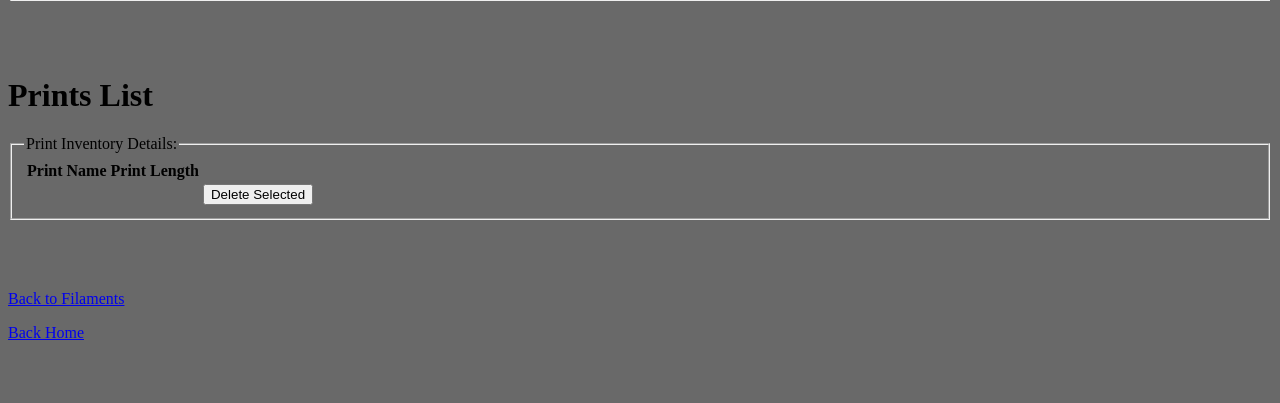
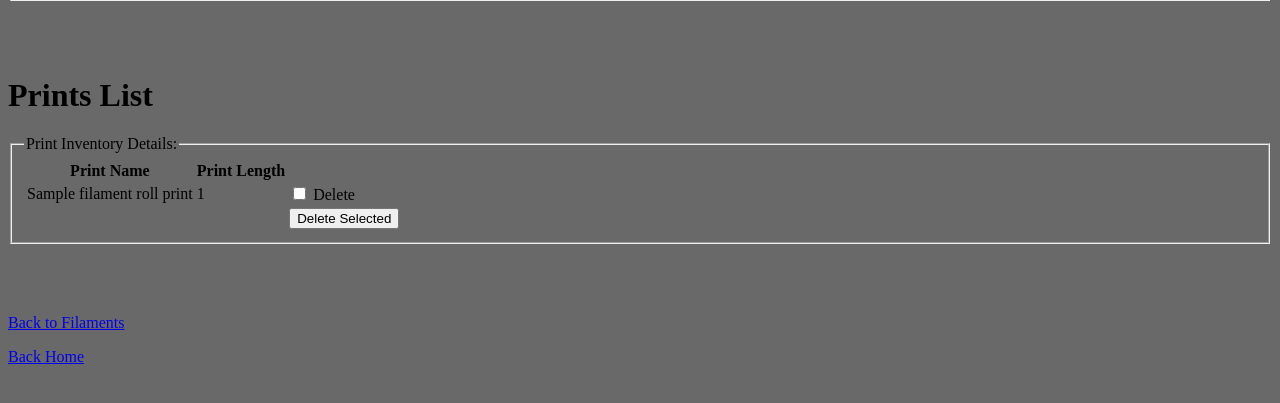
Before and after one commit to joemysterio86/filamentTracker, a Flask app: page /prints in a window 1280 px wide. Shown: the part 227-630 px from the top of the page. Run offline with Flask 3, Linux system fonts and the light colour scheme; tables that the repository leaves empty hold one stand-in row (values such as "Sample post"); a database or web service that is not in the repository returns one stand-in record (values such as "Sample title"); some libraries are stand-ins or nearby versions.

Commit message:
experimenting by changing the backend to mongodb

```diff
--- a/app.py
+++ b/app.py
@@ -1,150 +1,208 @@
-import os, sqlalchemy
-from sqlalchemy import func, text, event
-from models import FilamentRoll, FilamentRollPrints, FilamentSpool, FilamentType
+import json
+import csv, os
+from bson import ObjectId
 from flask import Flask, render_template, request, redirect, session
-from flask_sqlalchemy import SQLAlchemy
-from sqlalchemy.orm import sessionmaker
+from collections import OrderedDict
+from flask_pymongo import PyMongo
+from wtforms import Form, BooleanField, StringField, FloatField, validators
+
+app_mongo = Flask(__name__)
+app_mongo.config["MONGO_URI"] = "mongodb://test-mongodb.corp.jagsns.com:32768/filamentdb"
+app_mongo.secret_key = os.urandom(24)
+mongo = PyMongo(app_mongo)
+
+class SpoolForm(Form):
+    brand = StringField('brand', [validators.length(max=25),validators.input_required()])
+    spool_material = StringField('spool_material', [validators.length(max=25),validators.input_required()])
+    weight = FloatField('weight',[validators.input_required()])
+
+filament_rolls = mongo.db.filament_rolls
+filament_roll_prints = mongo.db.filament_roll_prints
+filament_spools = mongo.db.filament_spools
+filament_types = mongo.db.filament_types
 
 
-db_path = os.path.join(os.getcwd(), 'main.db')
-db_uri = 'sqlite:///{}'.format(db_path)
-engine = sqlalchemy.create_engine(db_uri)
-Session = sessionmaker(bind=engine)
-sqlsession = Session()
+def prepop_fil_type_table():
+    if 'filament_types' not in mongo.db.list_collection_names():
+        try:
+            with open('assets/prepop_filament_type.csv', encoding='utf-8', newline='') as csv_file:
+                csv_reader = csv.DictReader(csv_file, quotechar='"')
+                clist = [row for row in csv_reader]
+                entries = []
+                for row in clist:
+                    entries.append({'filament_type':list(row.values())[0], 'density':float(list(row.values())[1])})
+            filament_types.insert_many(entries)
+        except:
+            print('Could not import data to filament_types collection!')
+    else:
+        print('filament_types collection is there! moving on...')
 
-app = Flask(__name__)
-app.config["SQLALCHEMY_DATABASE_URI"] = db_uri
-app.config['SECRET_KEY'] = os.urandom(24)
-db = SQLAlchemy(app)
+def check_create_collections():
+    collection_list = ['filament_rolls','filament_spools','filament_roll_prints']
+    for collection in collection_list:
+            if collection not in mongo.db.list_collection_names():
+                try:
+                    mongo.db.create_collection(collection)
 
-@event.listens_for(engine, "connect")
-def set_sqlite_pragma(dbapi_connection, connection_record):
-    cursor = dbapi_connection.cursor()
-    cursor.execute("PRAGMA foreign_keys = ON")
-    cursor.close()
+                    with open(f'assets/{collection}_schema.json', 'r') as fss:
+                        json_fss = json.loads(fss.read())
 
-@app.route("/")
+                    db_dict = OrderedDict([('collMod', 'filament_rolls'),
+                                            ('validator', json_fss),
+                                            ('validationLevel', 'strict')])
+                    mongo.db.command(db_dict)
+                except Exception:
+                    print(f'Could not import data to {collection} collection!')
+            else:
+                print(f'{collection} collection is there! moving on...')
+
+@app_mongo.route("/")
 def index():
+    view_gen_filament = filament_rolls.find({}, {"_id":1, "name":1, "brand":1, "filament_type":1, "color":1, "spool_material":1, "roll_finished":1})
+
     if 'view_prints' in request.form and request.method == 'POST':
         session['fila_id'] = request.form.get('view_prints')
         return redirect("prints")
 
-    view_gen_filament = sqlsession.query(FilamentRoll.roll_id, FilamentRoll.name, FilamentRoll.brand, FilamentRoll.filament_types, FilamentRoll.color, FilamentRoll.spool_material, FilamentRoll.roll_finished).order_by(FilamentRoll.roll_id).all()
-    return render_template("index.html", fil_length_remaining_calc=fil_length_remaining_calc, view_gen_filament=view_gen_filament)
+    return render_template("index.html", view_gen_filament=view_gen_filament, fil_length_remaining_calc=fil_length_remaining_calc)
 
-@app.route("/filaments", methods=["GET","POST"])
+
+@app_mongo.route("/filaments", methods=["GET","POST"])
 def filaments():
-    view_all_filament = sqlsession.query(FilamentRoll.roll_id, FilamentRoll.name, FilamentRoll.brand, FilamentRoll.filament_types, FilamentRoll.color, FilamentRoll.cost, FilamentRoll.roll_weight, FilamentRoll.diameter, FilamentRoll.spool_material, FilamentRoll.roll_finished).order_by(FilamentRoll.roll_id).all()
-    spool_mat_list = set(sqlsession.query(FilamentSpool.spool_material).all())
-    spool_brand_list = set(sqlsession.query(FilamentSpool.brand).all())
-    fil_types_list = sqlsession.query(FilamentType.filament_types).all()
+    view_all_filament = filament_rolls.find({}, {"_id":1, "name":1, "brand":1, "filament_type":1, "color":1, "cost":1, "roll_weight":1, "diameter":1, "spool_material":1, "roll_finished":1})
+    spool_mat_list = filament_spools.distinct("spool_material")
+    fil_types_list = filament_types.distinct("filament_type")
+    spool_brand_list = filament_spools.distinct("brand")
 
-    if 'new_fila' in request.form and request.method == 'POST':
-        entry = FilamentRoll(
-            name=request.form.get("name"),
-            brand=request.form.get("brand"),
-            filament_types=request.form.get("filament_types"),
-            color=request.form.get("color"),
-            cost=request.form.get("cost"),
-            roll_weight=request.form.get("roll_weight"),
-            diameter=request.form.get("diameter"),
-            spool_material=request.form.get("spool_material")
-        )
+    if 'add_filament' in request.form and request.method == 'POST':
         try:
-            sqlsession.add(entry)
-            sqlsession.commit()
-        except:
-            sqlsession.rollback()
-            return render_template("filaments.html", view_all_filament=view_all_filament, spool_mat_list=spool_mat_list, spool_brand_list=spool_brand_list, fil_types_list=fil_types_list)
+            spool_mat_list = filament_spools.distinct("spool_material", {"brand": f"{request.form.get('brand')}"})
+            if request.form.get('spool_material') in spool_mat_list:
+                filament_rolls.insert_one(
+                    {
+                        'name': request.form.get('name'),
+                        'brand': request.form.get('brand'),
+                        'filament_type': request.form.get('filament_type'),
+                        'color': request.form.get('color'),
+                        'cost': float(request.form.get('cost')),
+                        'roll_weight': float(request.form.get('roll_weight')),
+                        'diameter': float(request.form.get('diameter')),
+                        'spool_material': request.form.get('spool_material'),
+                        'roll_finished': False
+                    }
+                )
+        except Exception:
+            pass
         else:
+            # return render_template("filaments.html", filament_spools=filament_spools,spool_brand_list=spool_brand_list,fil_types_list=fil_types_list,spool_mat_list=spool_mat_list, view_all_filament=view_all_filament)
             return redirect("filaments")
 
     if 'delete_checked' in request.form and request.method == 'POST':
         for entry in request.form.getlist('delete_checked'):
-            sqlsession.query(FilamentRoll).filter(FilamentRoll.roll_id == entry).delete()
-        sqlsession.commit()
+            filament_rolls.delete_one({"_id":ObjectId(f"{entry}")})
         return redirect("filaments")
 
     if 'view_prints' in request.form and request.method == 'POST':
         session['fila_id'] = request.form.get('view_prints')
         return redirect("prints")
 
-    return render_template("filaments.html", view_all_filament=view_all_filament, spool_mat_list=spool_mat_list, spool_brand_list=spool_brand_list, fil_types_list=fil_types_list)
+    return render_template("filaments.html", filament_spools=filament_spools,spool_brand_list=spool_brand_list,fil_types_list=fil_types_list,spool_mat_list=spool_mat_list, view_all_filament=view_all_filament)
 
-@app.route("/prints", methods=["GET","POST"])
+@app_mongo.route('/prints', methods=['GET','POST'])
 def prints():
-    fila_id = session.get('fila_id')
+    fila_id = str(session.get('fila_id'))
+    view_prints = filament_roll_prints.find({'roll_id': fila_id}, {'_id':1, 'print_name':1, 'print_length':1})
+
     if 'add_prints' in request.form and request.method == 'POST':
         try:
-            entry = FilamentRollPrints(
-                print_name=request.form.get("print_name"),
-                print_length=request.form.get("print_length"),
-                roll_id=fila_id,
-                )
-            sqlsession.add(entry)
-            sqlsession.commit()
+            print(str(fila_id))
+            entry = filament_roll_prints.insert_one(
+                {
+                    'print_name': request.form.get('print_name'),
+                    'print_length': float(request.form.get('print_length')),
+                    'roll_id': fila_id
+                }
+            )
         except:
-            sqlsession.rollback()
+            pass
         else:
-            return redirect("prints")
+            return redirect('prints')
 
     if 'delete_checked' in request.form and request.method == 'POST':
         for entry in request.form.getlist('delete_checked'):
-            sqlsession.query(FilamentRollPrints).filter(FilamentRollPrints.print_id == entry).delete()
-        sqlsession.commit()
-        return redirect("prints")
+            filament_roll_prints.delete_one({'_id':ObjectId(f'{entry}')})
+        return redirect('prints')
 
-    view_prints = sqlsession.query(FilamentRollPrints.print_id, FilamentRollPrints.print_name, FilamentRollPrints.print_length).filter(FilamentRollPrints.roll_id == fila_id).order_by(FilamentRollPrints.print_id).all()
-    return render_template("prints.html", view_prints=view_prints)
+    return render_template('prints.html', view_prints=view_prints)
 
-@app.route("/spools", methods=["GET","POST"])
+
+@app_mongo.route("/spools", methods=["GET","POST"])
 def spools():
+    view_spools = filament_spools.find({}, {"_id":1, "brand":1, "spool_material":1, "weight":1})
+
+    # if 'add_spools' in request.form and request.method == 'POST' and SpoolForm.validate(self=SpoolForm):
+    #     brand = SpoolForm.brand
+    #     spool_material = SpoolForm.spool_material
+    #     weight = SpoolForm.weight
+
     if 'add_spools' in request.form and request.method == 'POST':
         try:
-            entry = FilamentSpool(
-                brand=request.form.get("brand"),
-                spool_material=request.form.get("spool_material"),
-                weight=request.form.get("weight")
+            filament_spools.insert_one(
+                {
+                    'brand': request.form.get("brand"),
+                    'spool_material': request.form.get("spool_material"),
+                    'weight': float(request.form.get("weight"))
+                }
             )
-            sqlsession.add(entry)
-            sqlsession.commit()
         except:
-            sqlsession.rollback()
-            print("somethign failed")
+            return render_template("spools.html", view_spools=view_spools)
         else:
             return redirect("spools")
 
-
     if 'delete_checked' in request.form and request.method == 'POST':
         for entry in request.form.getlist('delete_checked'):
-            sqlsession.execute(text(f'DELETE FROM filament_spool WHERE spool_id = {entry}'))
-        sqlsession.commit()
+            filament_spools.delete_one({"_id":ObjectId(f"{entry}")})
         return redirect("spools")
-    # if 'delete_checked' in request.form and request.method == 'POST':
-    #     for entry in request.form.getlist('delete_checked'):
-    #         sqlsession.query(FilamentSpool).filter(FilamentSpool.spool_id == entry).delete()
-    #     sqlsession.commit()
-    #     return redirect("spools")
 
-    view_spools = sqlsession.query(FilamentSpool.spool_id, FilamentSpool.brand, FilamentSpool.spool_material, FilamentSpool.weight).order_by(FilamentSpool.spool_id).all()
     return render_template("spools.html", view_spools=view_spools)
 
-def fil_length_remaining_calc(fil_type, id, spool_brand, material):
-    density = sqlsession.query(FilamentType.density).filter(FilamentType.filament_types == fil_type).scalar()
-    mass = (sqlsession.query(FilamentRoll.roll_weight).filter(FilamentRoll.roll_id == id).scalar()) - (sqlsession.query(FilamentSpool.weight).filter(FilamentSpool.brand == spool_brand).filter(FilamentSpool.spool_material == material).scalar())
+def fil_length_remaining_calc(fil_type, id, spool_brand, spool_material):
+    roll_weight = filament_rolls.find_one((ObjectId(f'{id}')),{'_id':0,'roll_weight':1}).get('roll_weight')
+    spool_weight = filament_spools.find_one({'brand':f'{spool_brand}','spool_material':f'{spool_material}'},{'_id':0,'weight':1}).get('weight')
+
+    density = filament_types.find_one({'filament_type': fil_type},{'_id':0,'density':1}).get('density')
+    mass = roll_weight - spool_weight
     volume = mass / density * 1000
-    diameter = sqlsession.query(FilamentRoll.diameter).filter(FilamentRoll.roll_id == id).scalar()
+    diameter = filament_rolls.find_one((ObjectId(f'{id}')),{'_id':0,'diameter':1}).get('diameter')
     radius = diameter / 2
     area = radius * radius * 3.14
     length = volume / area
     length = length / 1000
 
     try:
-        total_roll_prints = sqlsession.query(func.sum(FilamentRollPrints.print_length).filter(FilamentRollPrints.roll_id == id))
-        remaining_length = length - total_roll_prints.scalar()
+        total_roll_prints = [i for i in filament_roll_prints.aggregate([
+            {
+                "$match": {
+                    "roll_id": f'{id}'
+                }
+            },{
+                "$group": {
+                    "_id": 'null',
+                    "total_length": {
+                        "$sum": "$print_length"
+                    }
+                }
+            }
+        ])]
+
+        remaining_length = length - total_roll_prints[0]['total_length']
         return "%.3f" % remaining_length
     except:
         return "%.3f" % length
+    return render_template("spools.html")
+
+prepop_fil_type_table()
+check_create_collections()
 
 if __name__ == "__main__":
-    app.run(host='0.0.0.0', debug=True)
+    app_mongo.run(host='0.0.0.0', debug=True)
--- a/templates/index.html
+++ b/templates/index.html
@@ -24,13 +24,13 @@
       {% for view in view_gen_filament %}
       <tr>
         <td>
-          <button type="submit" formmethod="post" formaction="filaments" name="view_prints" value="{{view.roll_id}}">View Prints</button>
+          <button type="submit" formmethod="post" formaction="filaments" name="view_prints" value="{{view._id}}">View Prints</button>
         </td>
         <td></td>
         <td>{{view.name}}</td>
         <td>{{view.brand}}</td>
         <td>{{view.color}}</td>
-        <td>{{ fil_length_remaining_calc(view.filament_types, view.roll_id, view.brand, view.spool_material) }}</td>
+        <td>{{ fil_length_remaining_calc(view.filament_type, view._id, view.brand, view.spool_material) }}</td>
         {% if view.roll_finished == False %}
         <td>No</td>
         {% elif view.roll_finished == True %}
--- a/templates/prints.html
+++ b/templates/prints.html
@@ -44,7 +44,7 @@
         <td>{{view.print_name}}</td>
         <td>{{view.print_length}}</td>
         <td>
-            <input type="checkbox" id="checkboxes" name="delete_checked" value="{{view.print_id}}">
+            <input type="checkbox" id="checkboxes" name="delete_checked" value="{{view._id}}">
             <label for="delete_checked">Delete</label>
         </td>
     </tr>
--- a/templates/spools.html
+++ b/templates/spools.html
@@ -15,7 +15,7 @@
     <table>
       <tr>
         <td><label for="brand">Enter Spool Brand:</label></td>
-        <td><input type="text" name="brand"></td>
+        <td><input type="text" name="brand" autofocus></td>
       </tr>
       <tr>
         <td><label for="spool_material">Enter Spool Material:</label></td>
@@ -49,7 +49,7 @@
         <td>{{view.spool_material}}</td>
         <td>{{view.weight}}</td>
         <td>
-          <input type="checkbox" id="checkboxes" name="delete_checked" value="{{view.spool_id}}">
+          <input type="checkbox" id="checkboxes" name="delete_checked" value="{{view._id}}">
           <label for="delete_checked">Delete</label>
       </td>
     </tr>
```
Also changed, not shown: assets/filament_roll_prints_schema.json (added, +19 -0 lines), assets/filament_rolls_schema.json (added, +44 -0 lines), assets/filament_spools_schema.json (added, +19 -0 lines), requirements.txt (+5 -2 lines), templates/filaments.html (+15 -15 lines).
